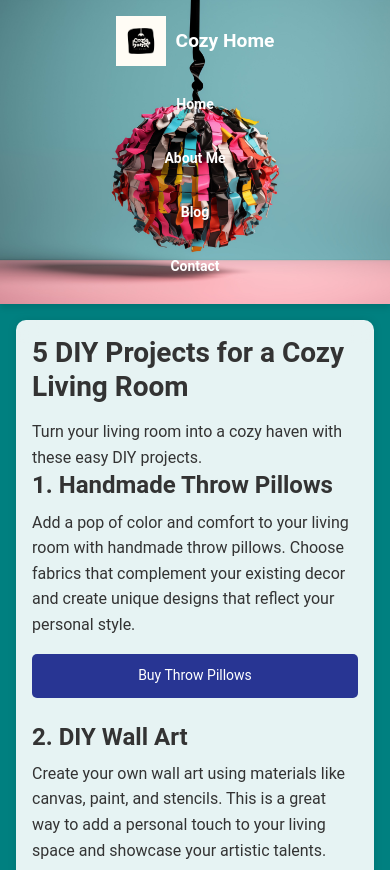
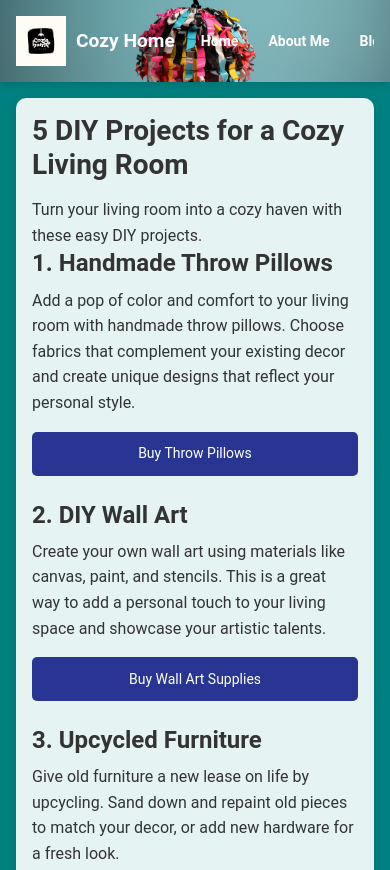
Before and after one commit to roba390/cozyhome, a plain HTML site: page post1.html in a window 390 px wide. Shown: the top 870 px of the page. Drawn offline with Linux system fonts and the light colour scheme.

Commit message:
responsivness fixes

```diff
--- a/blog-styles.css
+++ b/blog-styles.css
@@ -42,7 +42,7 @@ body {
     padding: var(--container-padding);
     text-align: center;
     box-shadow: 0 4px 6px rgba(0, 0, 0, 0.1);
-    position: sticky;
+    position: static;
     top: 0;
     z-index: 1000;
     height: var(--header-height);
@@ -286,25 +286,27 @@ nav ul li a:focus {
 /* Media Queries */
 @media screen and (max-width: 768px) {
     .blog-header {
-        flex-direction: column;
+        flex-direction: row;
         height: auto;
         padding: 1rem;
         gap: 1rem;
     }
 
     nav ul {
-        flex-direction: column;
-        width: 100%;
+        flex-direction: row; /* Change from column to row */
+        width: auto; /* Remove 100% width */
+        overflow-x: auto; /* Allow horizontal scrolling if needed */
+        -webkit-overflow-scrolling: touch;
     }
 
     nav ul li {
-        width: 100%;
+        width: auto;
     }
-
     nav ul li a {
-        display: block;
+        display: inline-block; /* Change from block to inline-block */
         text-align: center;
         padding: 10px;
+        white-space: nowrap; /* Prevent text wrapping */
     }
 
     .content {
```
